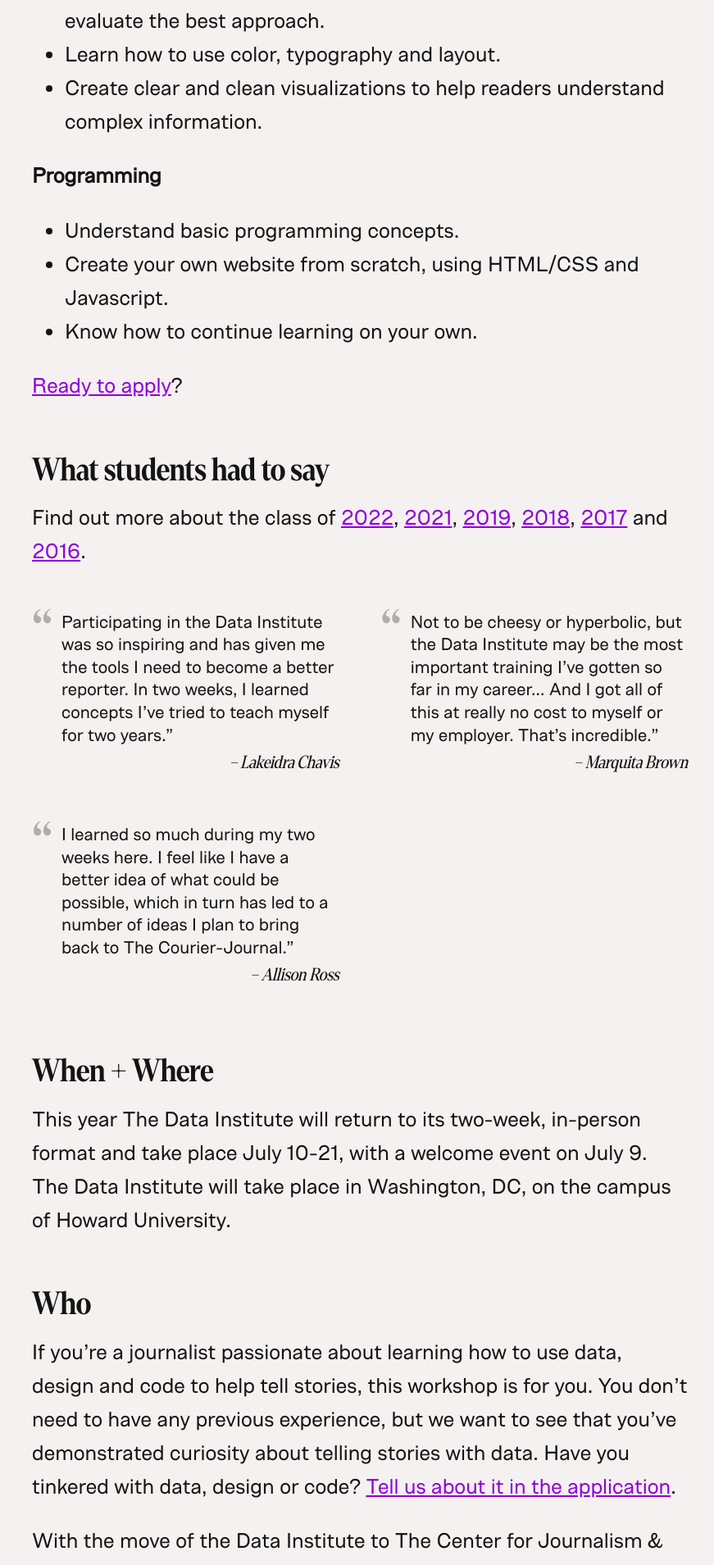
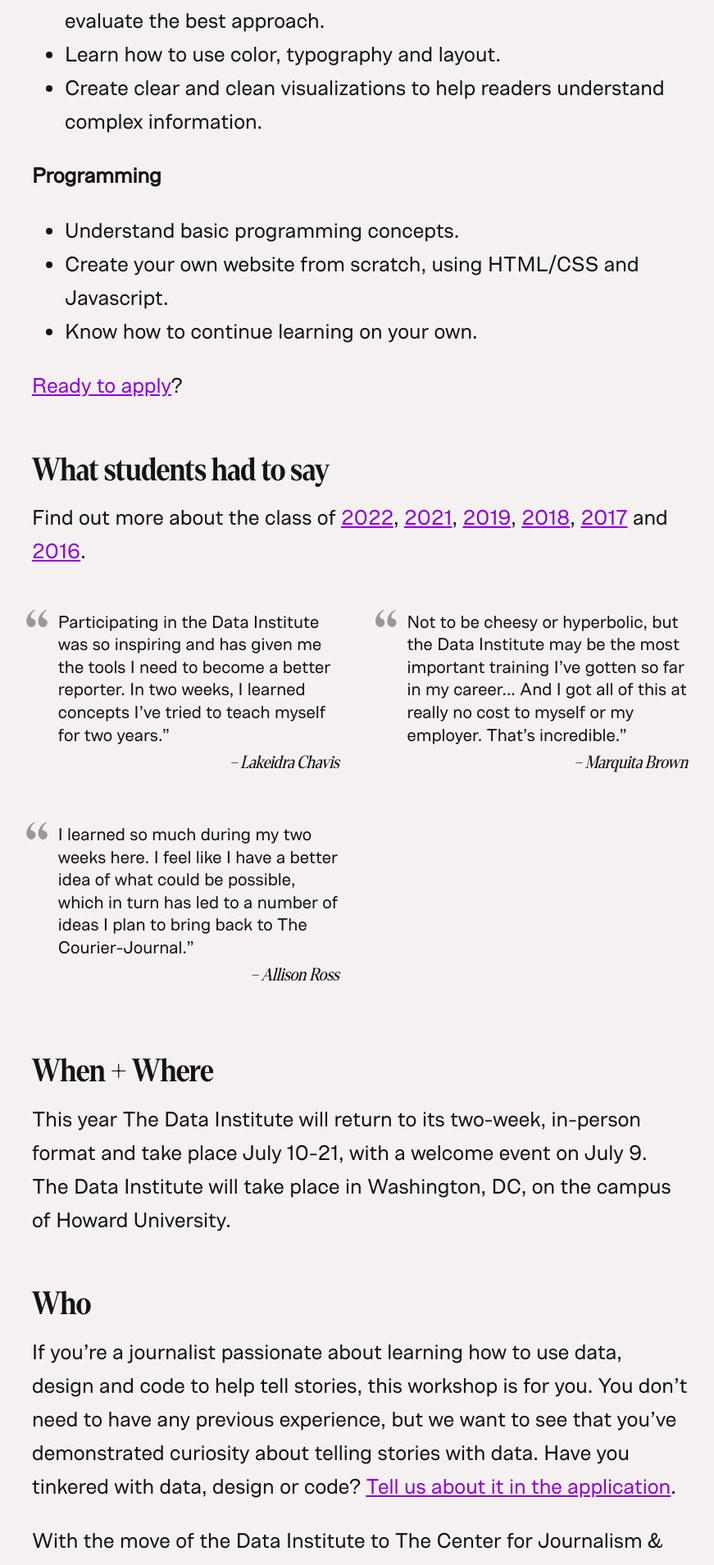
Before and after one commit to OpenNews/datainstitute-website, a Jekyll site: the page built from homepage.md, in a window 1280 px wide. Shown: the part 2510-4419 px from the top of the page at 82% size, without its empty margins (201-1072 px from the left). Built offline with Jekyll 4.4.1, drawn with Linux system fonts in a browser that asks for light colours.

Commit message:
update pull quote styles

```diff
--- a/media/css/style.css
+++ b/media/css/style.css
@@ -254,7 +254,7 @@ main input {
 }
 .testimonial {
     position: relative;
-    padding-left: 1.7em;
+    padding-left: 1.5em;
     display: inline-block;
     font-size: .83em;
     line-height: 1.3;
@@ -263,10 +263,10 @@ main input {
     font-family: "Denton Condensed", serif;
     position: absolute;
     top: -.1em;
-    left: 0;
-    font-size: 3.5em;
+    left: -.1em;
+    font-size: 4.2em;
     line-height: 1;
-    opacity: .3;
+    opacity: .4;
 }
 .pullquote-name {
     font-family: "Denton Condensed", serif;
```
